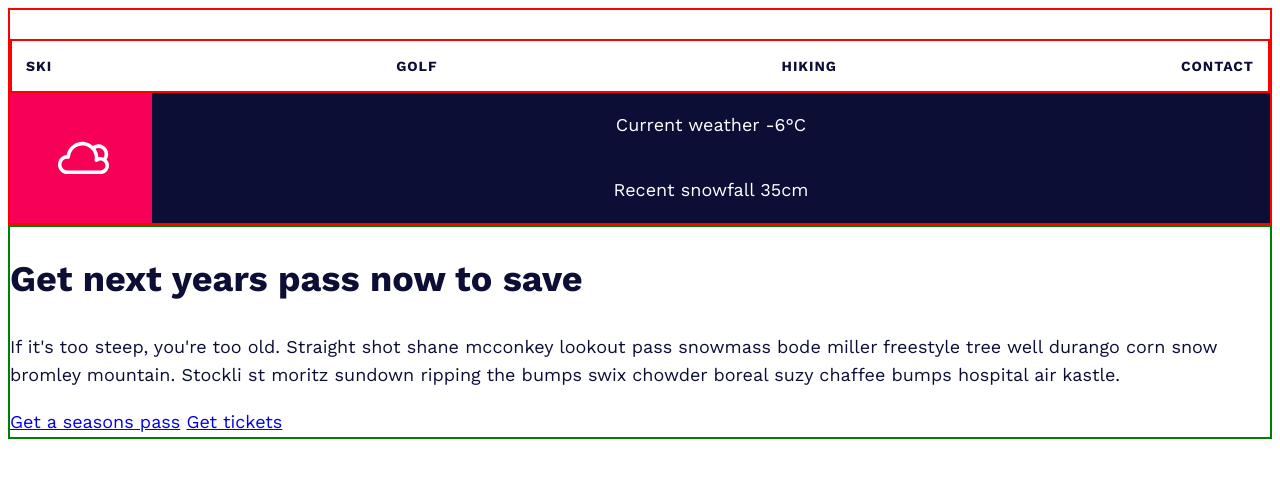
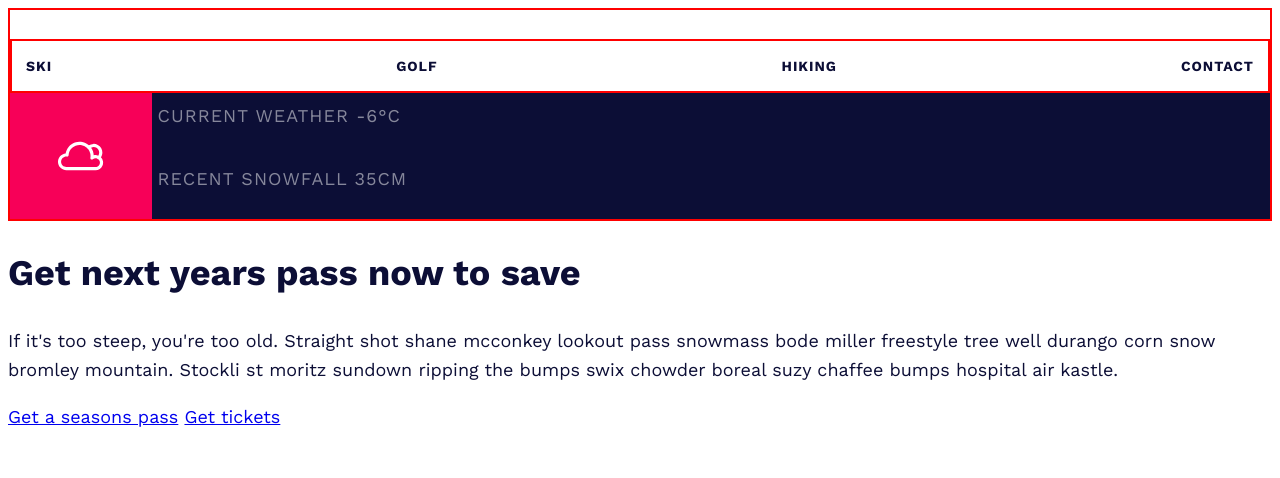
Before and after one commit to Yasir-Khan22/Mountaining-Design, a website built with Vite: page index.html in a window 1280 px wide. Built offline with nearby package versions, Linux system fonts and the light colour scheme; files whose address does not match are found by name.

Commit message:
stylesheets update

```diff
--- a/stylesheets/style.css
+++ b/stylesheets/style.css
@@ -62,6 +62,20 @@ header {
   display: flex;
 }
 
-main {
-  border: 2px solid green;
+.weather__info {
+  margin: 0;
+  margin-left: 0.35rem;
+  text-align: left;
+  text-transform: uppercase;
+  opacity: 0.5;
+  letter-spacing: 1px;
 }
+
+
+.weather__info:first-of-type {
+  margin-top: .5em;
+}
+
+.weather__info:last-of-type {
+  margin-top: .5em;
+}
```
